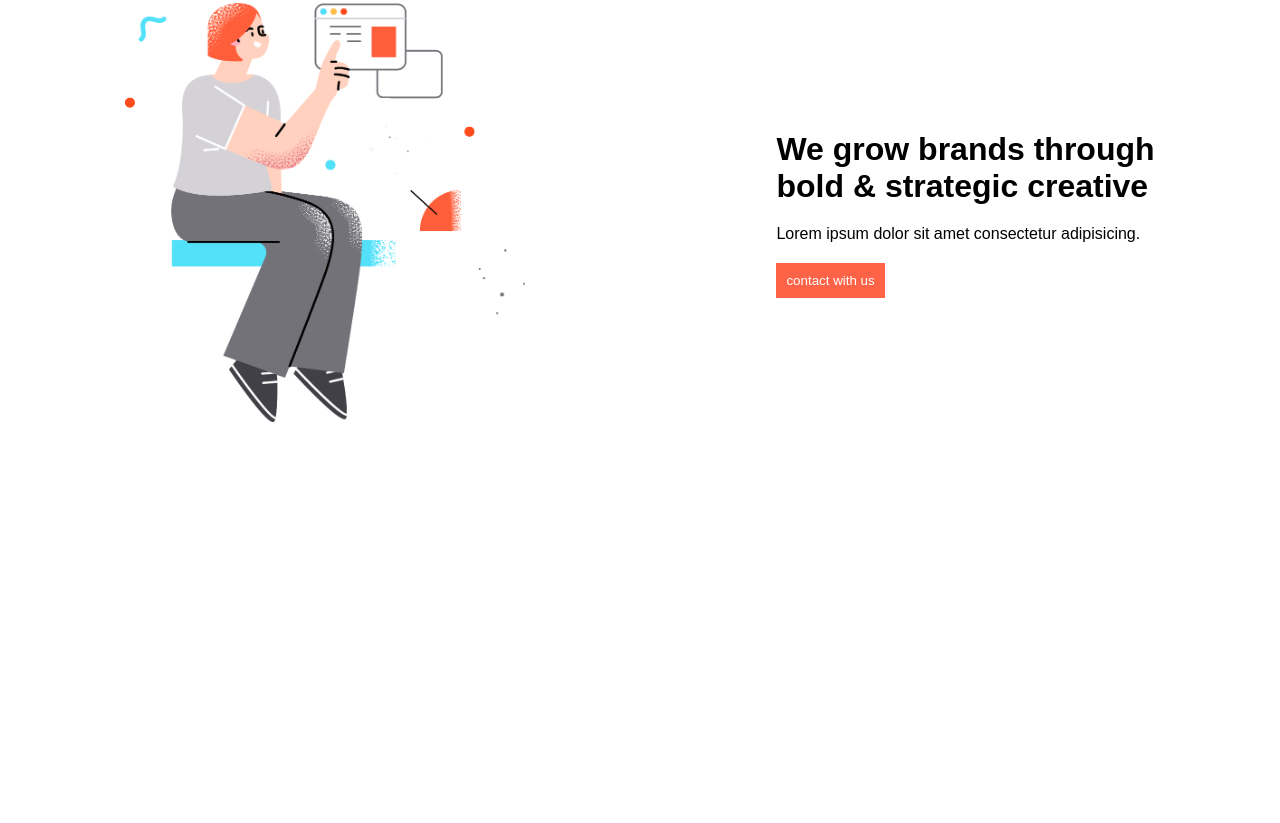
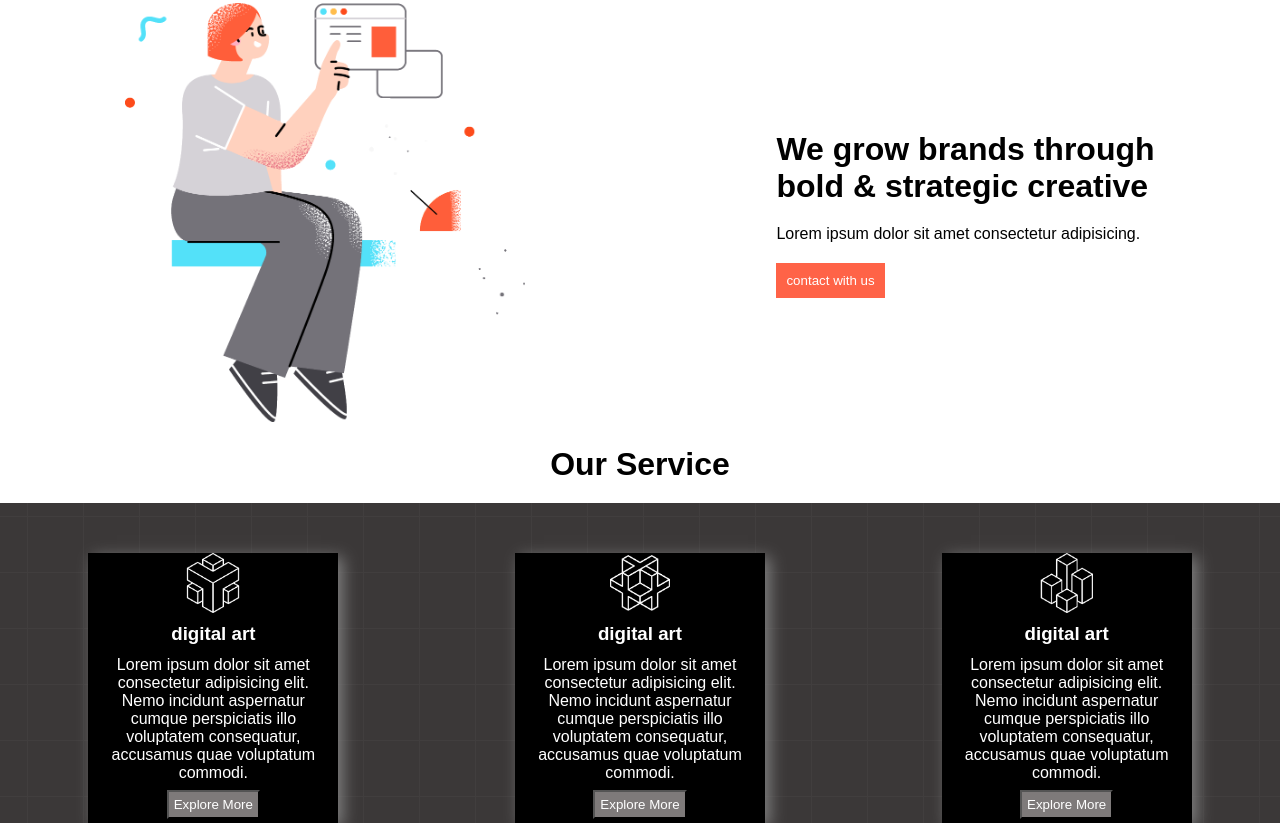
Before and after one commit to Parvinkhuki/Task-2, a plain HTML site: page index.html in a window 1280 px wide. Shown: the part 993-1816 px from the top of the page. Before the commit the page ends 1419 px from the top, so only its background shows below. Drawn offline with Linux system fonts and the light colour scheme.

Commit message:
service adding

```diff
--- a/index.html
+++ b/index.html
@@ -42,6 +42,27 @@
                 <button class="bttn">contact with us</button>
             </div>
         </div>
+        <h1 class="about-ush1">Our Service</h1>
+        <div class="service-container">
+            <div class="box" >
+                <img   class="icon" src="icon/0.png" alt="">
+                <h3 class="ser-info">digital art</h3>
+                <p class="ser-text">Lorem ipsum dolor sit amet consectetur adipisicing elit. Nemo incidunt aspernatur cumque perspiciatis illo voluptatem consequatur, accusamus quae voluptatum commodi.</p>
+                <button class="bttnn">Explore More</button>
+            </div>
+            <div class="box">
+                <img class="icon" src="icon/1.png" alt="">
+                <h3 class="ser-info">digital art</h3>
+                <p class="ser-text">Lorem ipsum dolor sit amet consectetur adipisicing elit. Nemo incidunt aspernatur cumque perspiciatis illo voluptatem consequatur, accusamus quae voluptatum commodi.</p>
+                <button class="bttnn">Explore More</button>
+            </div>
+            <div class="box">
+                <img  class="icon" src="icon/2.png" alt="">
+                <h3 class="ser-info">digital art</h3>
+                <p class="ser-text">Lorem ipsum dolor sit amet consectetur adipisicing elit. Nemo incidunt aspernatur cumque perspiciatis illo voluptatem consequatur, accusamus quae voluptatum commodi.</p>
+                <button class="bttnn">Explore More</button>
+            </div>
+        </div>
     </main>
 </body>
 </html>
--- a/style.css
+++ b/style.css
@@ -79,3 +79,44 @@ cursor: pointer;
     margin-top: 20px;
 
 }
+.service-container{
+    display: flex;
+    align-items: center;
+    justify-content:space-around;
+    padding-top: 50px;
+    background-image: url("/images/background.png");
+    background-color: rgb(59, 56, 56);
+
+}
+.box{
+    height: 270px;
+    width: 250px;
+    box-shadow: 5px 4px 15px gray ;
+    background-color: black;
+    color: white;
+    text-align: center;
+}
+.icon{
+    width: 60px;
+
+
+
+
+}
+.ser-info{
+    text-align: center;
+    padding: 3px;
+    margin-top: 3px;
+}
+.ser-text{
+    margin: 3px;
+    padding: 5px;
+}
+.bttnn{
+    color:white;
+    background: #7e7a7a;
+    padding: 5px;
+}
+.bttnn:hover{
+    color:blue;
+}
```
